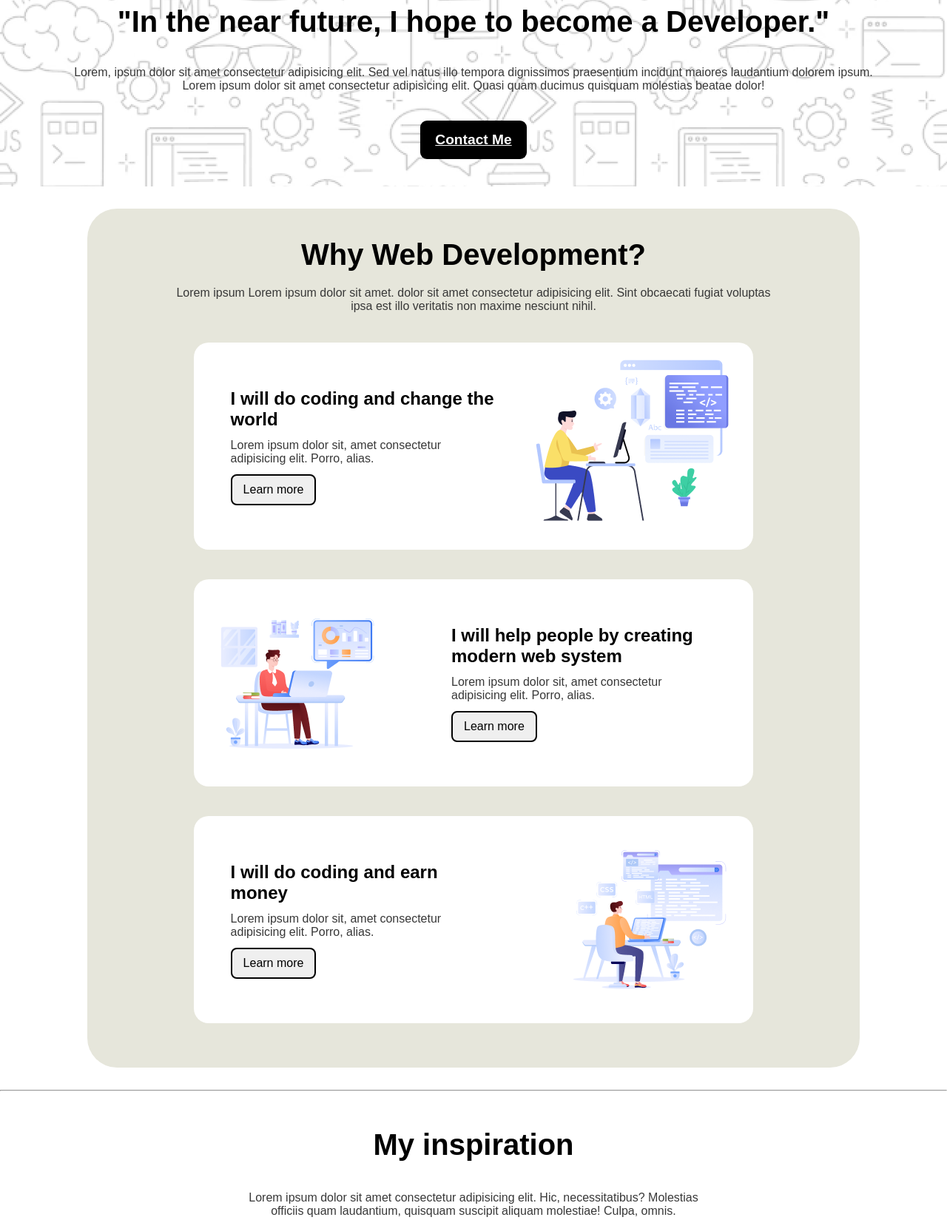
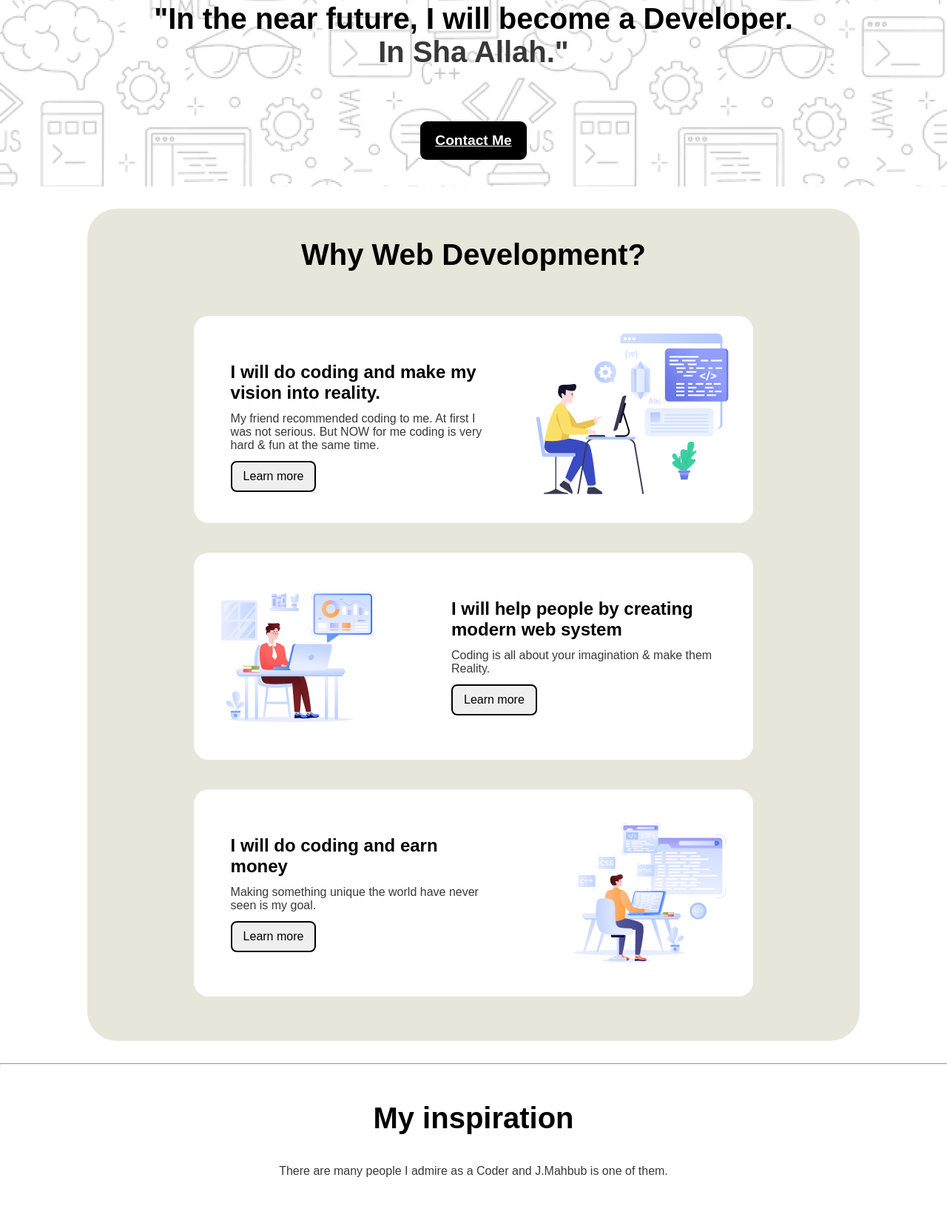
Before and after one commit to mahidul999/assin-1, a plain HTML site: page index2.html in a window 1280 px wide. Shown: the part 395-2044 px from the top of the page at 74% size. Drawn offline with Linux system fonts and the light colour scheme; grey boxes are pictures that could not be loaded.

Commit message:
changed the web by me

```diff
--- a/index2.html
+++ b/index2.html
@@ -18,11 +18,9 @@
 
     <section class="banner">
       <img class="banner-img" src="./assets/Group.png">
-      <h1>"In the near future, I hope to become a Developer."</h1>
+      <h1>"In the near future, I will become a Developer. <p>In Sha Allah."</p></h1>
       <div>
-        <p>Lorem, ipsum dolor sit amet consectetur adipisicing elit. Sed vel natus illo tempora dignissimos praesentium
-          incidunt maiores laudantium dolorem ipsum.</p>
-        <p>Lorem ipsum dolor sit amet consectetur adipisicing elit. Quasi quam ducimus quisquam molestias beatae dolor!
+      <p>
         </p>
       </div>
       <a href="#footer">Contact Me</a>
@@ -32,12 +30,11 @@
   <main>
     <section class="why-web-dev">
       <h1>Why Web Development?</h1>
-      <p>Lorem ipsum Lorem ipsum dolor sit amet. dolor sit amet consectetur adipisicing elit. Sint obcaecati fugiat
-        voluptas ipsa est illo veritatis non maxime nesciunt nihil.</p>
+  <p></p>
       <div class="development-reason">
         <div>
-          <h2>I will do coding and change the world</h2>
-          <p>Lorem ipsum dolor sit, amet consectetur adipisicing elit. Porro, alias.</p>
+          <h2>I will do coding and make my vision into reality.</h2>
+          <p>My friend recommended coding to me. At first I was not serious. But NOW for me coding is very hard & fun at the same time.</p>
           <button class="reason-button">Learn more</button>
         </div>
         <img src="assets/Layer_1.png">
@@ -46,14 +43,14 @@
         <img src="assets/Group_3.png">
         <div>
           <h2>I will help people by creating modern web system</h2>
-          <p>Lorem ipsum dolor sit, amet consectetur adipisicing elit. Porro, alias.</p>
+          <p>Coding is all about your imagination & make them Reality.</p>
           <button class="reason-button">Learn more</button>
         </div>
       </div>
       <div class="development-reason">
         <div>
           <h2>I will do coding and earn money</h2>
-          <p>Lorem ipsum dolor sit, amet consectetur adipisicing elit. Porro, alias.</p>
+          <p>Making something unique the world have never seen is my goal.</p>
           <button class="reason-button">Learn more</button>
         </div>
         <img src="assets/Group_4.png">
@@ -63,31 +60,31 @@
     <hr>
     <section class="my-inspiration">
       <h1>My inspiration</h1>
-      <p>Lorem ipsum dolor sit amet consectetur adipisicing elit. Hic, necessitatibus? Molestias officiis quam laudantium, quisquam suscipit aliquam molestiae! Culpa, omnis.</p>
+      <p>There are many people I admire as a Coder and J.Mahbub is one of them.</p>
       <iframe width="560" height="315" src="https://www.youtube.com/embed/rj0wDn5ZsVY?si=cuTSCfLBCMz_BGn8" title="YouTube video player" frameborder="0" allow="accelerometer; autoplay; clipboard-write; encrypted-media; gyroscope; picture-in-picture; web-share" referrerpolicy="strict-origin-when-cross-origin" allowfullscreen></iframe>
     </section>
 
     <hr>
     <section class="current-target">
       <h1>My Current Target</h1>
-      <p>Lorem ipsum dolor sit amet consectetur adipisicing elit. Aspernatur, perspiciatis maiores. Delectus, architecto labore laboriosam itaque accusamus reprehenderit voluptatum illum.</p>
+      <p> </p>
       <div class="languages">
         <div class="p-language" style="background-color:rgb(255, 228, 228);">
           <img src="assets/html.png">
           <h2>HTML</h2>
-          <p>Lorem ipsum t. A quidem nostrum autem porro quas. Inventore!</p>
+          <p>To learn HTML and is basic fundamentals. </p>
           <a href="https://www.w3schools.com/html/" target="_blank">Learn More</a>
         </div>
         <div class="p-language" style="background-color:rgb(230, 255, 210);">
           <img src="assets/css.png">
           <h2>CSS</h2>
-          <p>Ad consectetur corporis, impedit e veritatis obcaecati deserunt expedita totam? Voluptates.</p>
+          <p>To learn CSS and all of its codes. </p>
           <a href="https://www.w3schools.com/css/" target="_blank">Learn More</a>
         </div>
         <div class="p-language" style="background-color:rgb(206, 228, 255);">
           <img src="assets/js.png">
           <h2>JavaScript</h2>
-          <p>Assumenda m, maxime natus, similique vitae laboriosam modi facilis voluptate accusantium.</p>
+          <p>To make what I Dreamed for.</p>
           <a href="https://www.w3schools.com/js/" target="_blank">Learn More</a>
         </div>
       </div>
@@ -96,8 +93,8 @@
 
     <section class="support">
       <h2>I need Support</h2>
-      <p>Lorem ipsum, dolor sit amet consectetur adipisicing elit. Laboriosam explicabo cumque possimus nisi<br>
-        eos fugiat illo qui officiis id accusamus.</p>
+      <p>If you need any help just contact us <br>
+       We are here for you. </p>
         <div>
           <input id="feedback-input" type="text" placeholder="Suggenst me any feedback">
           <input type="submit">
```
